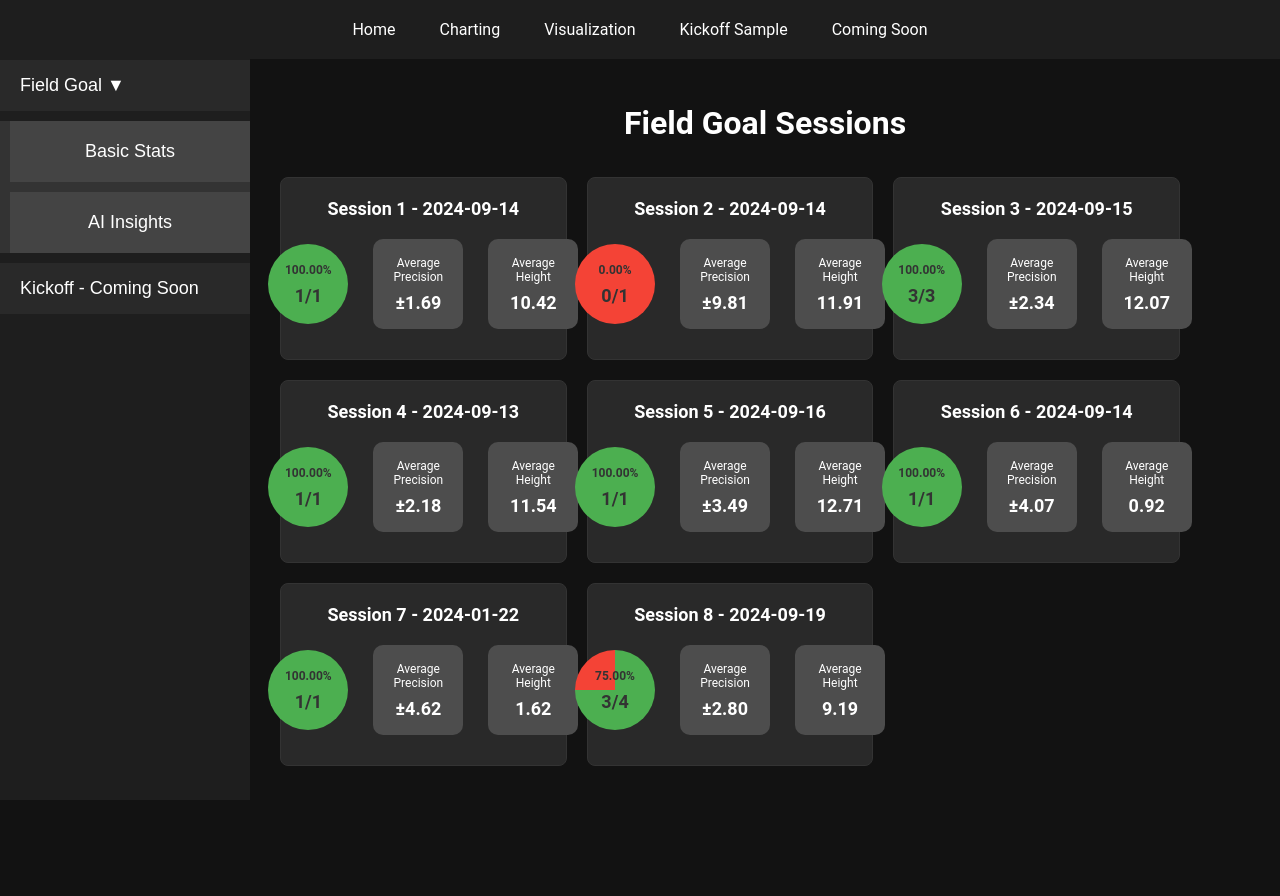
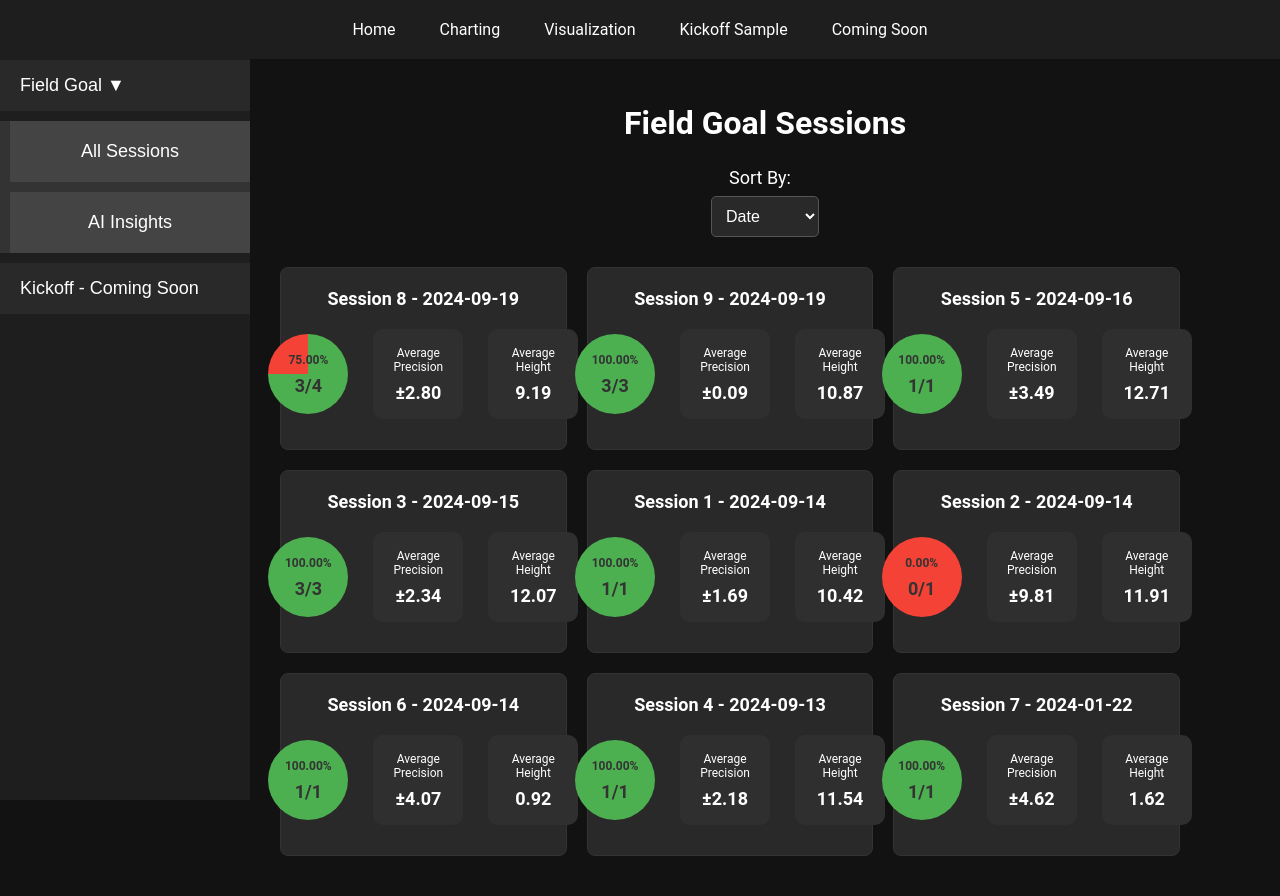
Before and after one commit to sachbij06/Kicks, a Flask app: page /visualize in a window 1280 px wide. Before the commit the page ends 766 px from the top, so only its background shows below. Run offline with Flask 3, Linux system fonts and the light colour scheme.

Commit message:
sort options

```diff
--- a/Kicking Code/website/static/session.json
+++ b/Kicking Code/website/static/session.json
@@ -216,5 +216,46 @@
                 ]
             ]
         ]
+    },
+    {
+        "session": "Session 9",
+        "date": "2024-09-19",
+        "avg_precision": 0.08644800406814095,
+        "avg_height": 10.867405813373253,
+        "fg_percentage": 100.0,
+        "fg_attempts": 3,
+        "fg_makes": 3,
+        "kicks": [
+            [
+                32,
+                "Middle",
+                "2024-09-19",
+                "make",
+                [
+                    0.13729977116704717,
+                    10.508748128742516
+                ]
+            ],
+            [
+                43,
+                "Left Hash",
+                "2024-09-19",
+                "make",
+                [
+                    -0.10678871090770414,
+                    10.60231100299401
+                ]
+            ],
+            [
+                54,
+                "Right Middle",
+                "2024-09-19",
+                "make",
+                [
+                    0.015255530129671513,
+                    11.491158308383234
+                ]
+            ]
+        ]
     }
 ]
--- a/Kicking Code/website/templates/visualize.html
+++ b/Kicking Code/website/templates/visualize.html
@@ -160,7 +160,7 @@
 
 /* Stat card styles */
 .stat-card {
-  background-color: #4d4d4d;
+  background-color: #302f2f;
   border-radius: 10px;
   padding: 10px;
   margin-block: 10px;
@@ -244,6 +244,32 @@
 .dropdown-content button:hover {
   background-color: #555;
 }
+
+/* Sort Dropdown Styles */
+.sort-dropdown {
+  margin-bottom: 20px;
+  text-align: center;
+}
+
+.sort-dropdown label {
+  margin-right: 10px;
+  font-size: 18px;
+}
+
+.sort-dropdown select {
+  padding: 10px;
+  font-size: 16px;
+  border-radius: 5px;
+  background-color: #292929;
+  color: #ffffff;
+  border: 1px solid #555;
+}
+
+.sort-dropdown select option {
+  background-color: #292929;
+  color: #ffffff;
+}
+
 
 /* Right Sidebar Styles */
 .right-sidebar {
@@ -454,7 +480,7 @@
   <div class="sidebar" id="mySidebar">
     <button onclick="toggleDropdown('fieldGoalDropdown')">Field Goal     ▼</button>
     <div id="fieldGoalDropdown" class="dropdown-content" style="display: block;">
-      <button onclick="resetStats()">Basic Stats</button> <!-- Resets to the overall stats -->
+      <button onclick="resetStats()">All Sessions</button> <!-- Resets to the overall stats -->
       <button>AI Insights</button>
     </div>
     <button onclick="toggleDropdown('kickoffDropdown')">Kickoff - Coming Soon</button>
@@ -511,7 +537,18 @@
 
 
   <div class="content">
+    <div class="header-container">
       <h1>Field Goal Sessions</h1>
+      <div class="sort-dropdown">
+        <label for="sortOptions">Sort By:</label>
+        <select id="sortOptions">
+          <option value="date">Date</option>
+          <option value="precision">Precision</option>
+          <option value="height">Height</option>
+          <option value="fg_percentage">FG%</option>
+        </select>
+      </div>
+
     <div class="sessions-container" id="sessionsContainer"></div>
   </div>
 
@@ -641,16 +678,43 @@
       form.submit();
   }
 
+  let sessionsData = [];
 
-    // Update your event listener to call submitSessionForm
 function loadSessionData() {
   fetch('static/session.json')
     .then(response => response.json())
     .then(data => {
-        const sessionsData = data;
+      sessionsData = data;
+      sortSessions('date', 'desc'); // Default sort by date descending
+      renderSessions();
+    })
+    .catch(error => {
+      console.error('Error loading session data:', error);
+    });
+}
+
+function sortSessions(sortBy, order = 'desc') {
+  sessionsData.sort(function (a, b) {
+    let comparison = 0;
+    if (sortBy === 'date') {
+      const dateA = new Date(a.date);
+      const dateB = new Date(b.date);
+      comparison = dateA - dateB;
+    } else if (sortBy === 'precision') {
+      comparison = a.avg_precision - b.avg_precision;
+    } else if (sortBy === 'height') {
+      comparison = a.avg_height - b.avg_height;
+    } else if (sortBy === 'fg_percentage') {
+      comparison = a.fg_percentage - b.fg_percentage;
+    }
+    return order === 'asc' ? comparison : -comparison;
+  });
+}
+
+function renderSessions() {
   const sessionsContainer = document.getElementById('sessionsContainer');
+  sessionsContainer.innerHTML = ''; // Clear existing sessions
 
-        // Loop over each session and create the session boxes
   sessionsData.forEach((session, index) => {
     const sessionBox = document.createElement('div');
     sessionBox.className = 'session-box';
@@ -663,6 +727,20 @@
     const data_container = document.createElement('div');
     data_container.className = 'stat-container';
 
+    // FG% Pie Chart
+    const pieChartContainer = document.createElement('div');
+    pieChartContainer.className = 'pie-chart-container';
+
+    const pieChart = document.createElement('div');
+    pieChart.className = 'pie-chart';
+    pieChart.style.setProperty('--percentage', session.fg_percentage);
+
+    const pieText = document.createElement('div');
+    pieText.className = 'inner-html';
+    pieText.innerHTML = `<div class="stat-title">${session.fg_percentage.toFixed(2)}%</div>
+    <div class="stat-value">${session.fg_makes}/${session.fg_attempts}</div>`;
+    pieChartContainer.appendChild(pieChart);
+    pieChartContainer.appendChild(pieText);
 
     // Average Precision card
     const precisionCard = document.createElement('div');
@@ -671,7 +749,6 @@
       <div class="stat-title">Average Precision</div>
       <div class="stat-value">±${session.avg_precision.toFixed(2)}</div>`;
 
-
     // Average Height card
     const heightCard = document.createElement('div');
     heightCard.className = 'stat-card';
@@ -679,44 +756,36 @@
       <div class="stat-title">Average Height</div>
       <div class="stat-value">${session.avg_height.toFixed(2)}</div>`;
 
-
-          // FG% Pie Chart
-          const pieChartContainer = document.createElement('div');
-          pieChartContainer.className = 'pie-chart-container';
-
-          const pieChart = document.createElement('div');
-          pieChart.className = 'pie-chart';
-          pieChart.style.setProperty('--percentage', session.fg_percentage); // Use avg_precision as percentage
-
-          const pieText = document.createElement('div');
-          pieText.className = 'inner-html';
-          pieText.innerHTML = `<div class="stat-title">${session.fg_percentage.toFixed(2)}%</div>
-          <div class="stat-value">${session.fg_makes}/${session.fg_attempts}</div>`;
-          pieChartContainer.appendChild(pieChart);
-          pieChartContainer.appendChild(pieText);
-
-
-
-          // Append all the cards to the session box
+    // Append all the cards to the data container
     data_container.appendChild(pieChartContainer);
     data_container.appendChild(precisionCard);
     data_container.appendChild(heightCard);
-
 
     sessionBox.appendChild(data_container);
     // Append the session box to the container
     sessionsContainer.appendChild(sessionBox);
 
-          sessionBox.addEventListener('click', function() {
+    sessionBox.addEventListener('click', function () {
       submitSessionForm(index); // Pass the session index
     });
   });
-      })
-      .catch(error => {
-        console.error('Error loading session data:', error);
-      });
 }
 
+document.getElementById('sortOptions').addEventListener('change', function () {
+  const sortBy = this.value;
+  let order = 'desc'; // Default to descending
+
+  if (sortBy === 'date') {
+    order = 'desc'; // Latest dates first
+  } else if (sortBy === 'precision') {
+    order = 'asc';
+  } else {
+    order = 'desc'; // Highest values first
+  }
+
+  sortSessions(sortBy, order);
+  renderSessions();
+});
 
 document.addEventListener('DOMContentLoaded', loadSessionData);
 
```
Also changed, not shown: categorized_kicks.json (+90 -0 lines), kicking_data.json (+32 -0 lines), Kicking Code/website/static/chart.png. Lines whose indentation alone changed are shown as unchanged.
